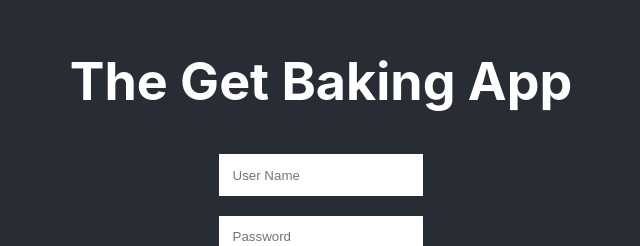
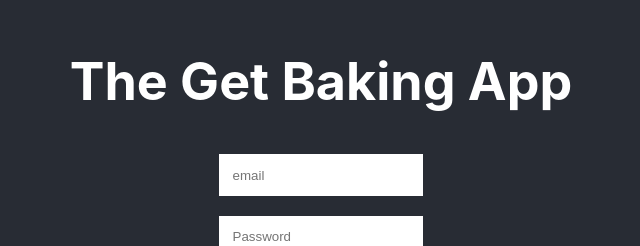
Before and after one commit to benjaminbwright/get-baking, a React (Create React App) app in the folder client/: page / in a window 1280 px wide. Shown: the part 236-482 px from the top of the page, without its empty margins (319-959 px from the left). Built offline with nearby package versions, Linux system fonts and the light colour scheme.

Commit message:
Login submit working

```diff
--- a/client/src/components/UnauthenticatedApp.js
+++ b/client/src/components/UnauthenticatedApp.js
@@ -3,15 +3,16 @@ import React, {Component} from 'react'
 
 //TODO: add this form to it's own component file
 const LoginForm = props => {
+
   return(
     <div id="login-form-container">
       <form id="login-form">
         <input
-          name="userName"
+          name="email"
           type="text"
           onChange={props.handleInputChange}
-          value={props.userName}
-          placeholder="User Name"
+          value={props.email}
+          placeholder="email"
         />
         <input
           name="password"
@@ -32,18 +33,23 @@ class UnauthenticatedApp extends Component {
   constructor(props) {
     super(props);
     this.state = {
-      userName: "",
+      email: "",
       password: ""
     }
   }
 
   handleInputChange = event => {
-
     const { name, value } = event.target;
-
     this.setState({
       [name]: value
     });
+  }
+
+  handleLoginSubmit = event => {
+    event.preventDefault();
+    alert(this.state.email +':'+ this.state.password);
+    const {email, password} = this.state;
+    this.props.login({ email, password });
   }
 
 
@@ -52,7 +58,7 @@ class UnauthenticatedApp extends Component {
       <div className="App">
         <header className="App-header">
           <h1>The Get Baking App</h1>
-          <LoginForm userName={this.state.userName} password={this.state.password} login={this.props.login} handleInputChange={this.handleInputChange} />
+          <LoginForm email={this.state.email} password={this.state.password} login={this.handleLoginSubmit} handleInputChange={this.handleInputChange} />
           <button>Register</button>
         </header>
       </div>
--- a/client/src/context/AuthContext.js
+++ b/client/src/context/AuthContext.js
@@ -39,12 +39,14 @@ class AuthProvider extends React.Component {
   };
 
 
-  login = () => {
-    let credentials = {
+  login = ({ email, password }) => {
+    const credentials = {
       email: 'flm@fiddle.com',
       password: 'hgotlek'
-
+      // email,
+      // password
     }
+    console.log("login running");
     axios.post('/api/users/login', credentials)
       .then(res => {
         const authToken = res.data.token;
@@ -60,7 +62,6 @@ class AuthProvider extends React.Component {
           authUser
         })
       });
-    // this.setState({authUser: {displayName:'Lizzie'}})
   }
 
   logout = () => {
```
